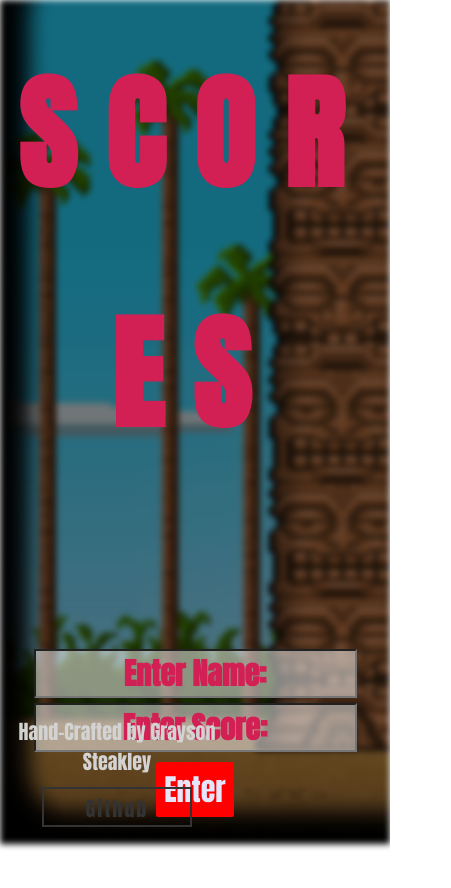
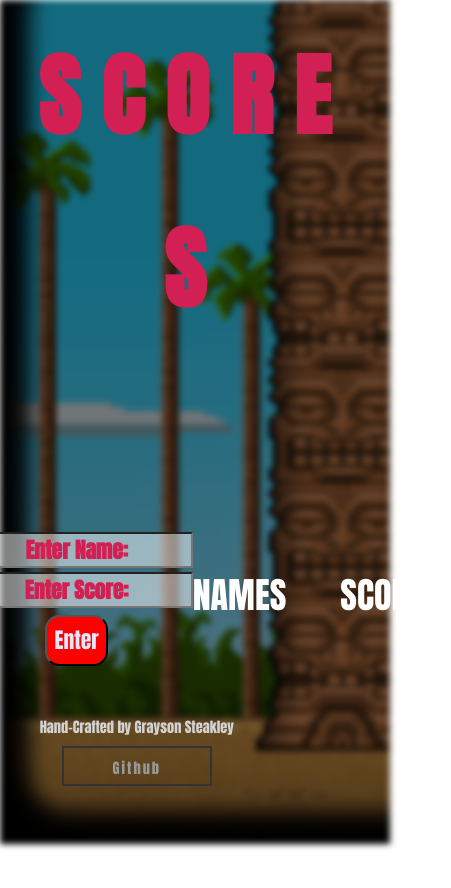
Before and after one commit to graysonsteakley/scoreboard, a React (Create React App) app: page / in a window 390 px wide. Shown: the top 888 px of the page, 451 px wide, since content can reach past the window. After the commit the page ends 856 px from the top, so only its background shows below. Built offline with nearby package versions, Linux system fonts and the light colour scheme; a web font is replaced by a local one.

Commit message:
fixed alignment issues added hyperlinks

```diff
--- a/src/App.js
+++ b/src/App.js
@@ -68,14 +68,14 @@ function App() {
       <div className ="background">
 
       </div>
-      <div className="container-fluid">
+      <div style={{height:'auto'}} className="container-fluid">
         <a href="/">
         <Header>{addText('S C O R E S')}</Header>
         </a>
         <ScoreBoard/>
         <AuthoredBy>
           Hand-Crafted by Grayson Steakley
-          <a className = "fancy-link" href="#"><span style={{fontSize: '2rem'}}>&nbsp;Github&nbsp;</span></a>
+          <a className = "fancy-link" href="https://github.com/graysonsteakley/scoreboard" target="_blank"><span style={{fontSize: '2rem'}}>&nbsp;Github&nbsp;</span></a>
 
         </AuthoredBy>
 
--- a/src/components/ScoreBoard.js
+++ b/src/components/ScoreBoard.js
@@ -34,7 +34,7 @@ export default class ScoreBoard extends Component {
     addItem(e){
         e.preventDefault();
 
-        if(this._nameElement.value !== "" && this._scoreElement.value !== ""  && !isNaN(this._scoreElement.value)){
+        if(this._nameElement.value !== "" && this._scoreElement.value !== "" && this._nameElement.value.length < 20 && this._scoreElement.value.length < 10  && !isNaN(this._scoreElement.value)){
 
             var newItem = {
                 name: this._nameElement.value,
@@ -44,7 +44,7 @@ export default class ScoreBoard extends Component {
 
             //ADDS THE NEW SCORE OBJECT AND SORTS THE NEW STATE
             this.setState((prevState)=>{
-                if(this.state.items.length < 9){
+                if(this.state.items.length < 7){
                     return{
                         items: prevState.items.concat(newItem).sort(
                             (a, b) => {
@@ -89,7 +89,7 @@ export default class ScoreBoard extends Component {
                     className="mt-2"
                     ref={(a) => this._scoreElement = a}
                     placeholder="Enter Score:"/>
-                    <button type="submit" style={{color:'lavender', fontSize: '3rem', background: 'red'}} className="btn">
+                    <button type="submit" style={{color:'lavender', fontSize: '3rem', background: 'red'}} className="btn-main">
                         Enter
                     </button>
 
--- a/src/components/ScoreItems.js
+++ b/src/components/ScoreItems.js
@@ -37,9 +37,11 @@ export default class ScoreItems extends Component {
         return (
             <TextContainer>
             <ul className="the-List mr-4">
+                <li><div className="mb-3 mr-5" style={{display:"inline-block", textAlign: 'center', fontSize: "5rem"}}>NAMES</div></li>
                 {nameItems}
             </ul>
             <ul className="the-List mr-4">
+            <li><div className="mb-3 ml-5" style={{display:"inline-block", textAlign: 'center', fontSize: "5rem"}}>SCORES</div></li>
                 {scoreItems}
             </ul>
             </TextContainer>
--- a/src/index.css
+++ b/src/index.css
@@ -62,13 +62,51 @@ li{
 
 }
 
-.btn{
-  background-color: rgb(210, 31, 84);
-  font-size: 3rem;
-  padding: 2rem;
-  margin: 1rem;
+@media screen and (min-width: 1480px) {
+  html {
+    font-size: 62.5%;
+  }
 }
 
+@media screen and (max-width: 1200px) {
+  html {
+    font-size: 57.5%;
+  }
+}
+
+
+@media screen and (max-width: 960px) {
+  html {
+    font-size: 50%;
+  }
+}
+
+@media screen and (max-width: 800px) {
+  html {
+    font-size: 45%;
+  }
+}
+
+*:focus {
+  outline: none!important;
+}
+
+.btn-main{
+  background-color: rgb(196, 20, 72);
+  font-size: 3rem;
+  padding: 1rem;
+  margin: 1rem;
+  transition: all 0.2s!important;
+  border-radius: 2rem;
+}
+
+.btn-main:hover{
+  background-color: rgb(238, 56, 111)!important;
+}
+
+.btn-main:focus{
+  background-color: rgb(189, 26, 75)!important;
+}
 
 ::placeholder { /* Chrome, Firefox, Opera, Safari 10.1+ */
   text-align: center;
@@ -105,6 +143,12 @@ h1{
     font-family: 'Hanalei', cursive;
 }
 
+li{
+  display: flex;
+  justify-content: center;
+  align-items: center;
+}
+
 
 /* GITHUB ANIMATIONS */
   .fancy-link{
@@ -112,7 +156,7 @@ h1{
     display: block;
     font-family: sans-serif;
     text-decoration: none;
-    color: #333;
+    color: #999;
     border: 2px solid #333;
     letter-spacing: 2px;
     text-align: center;
```
